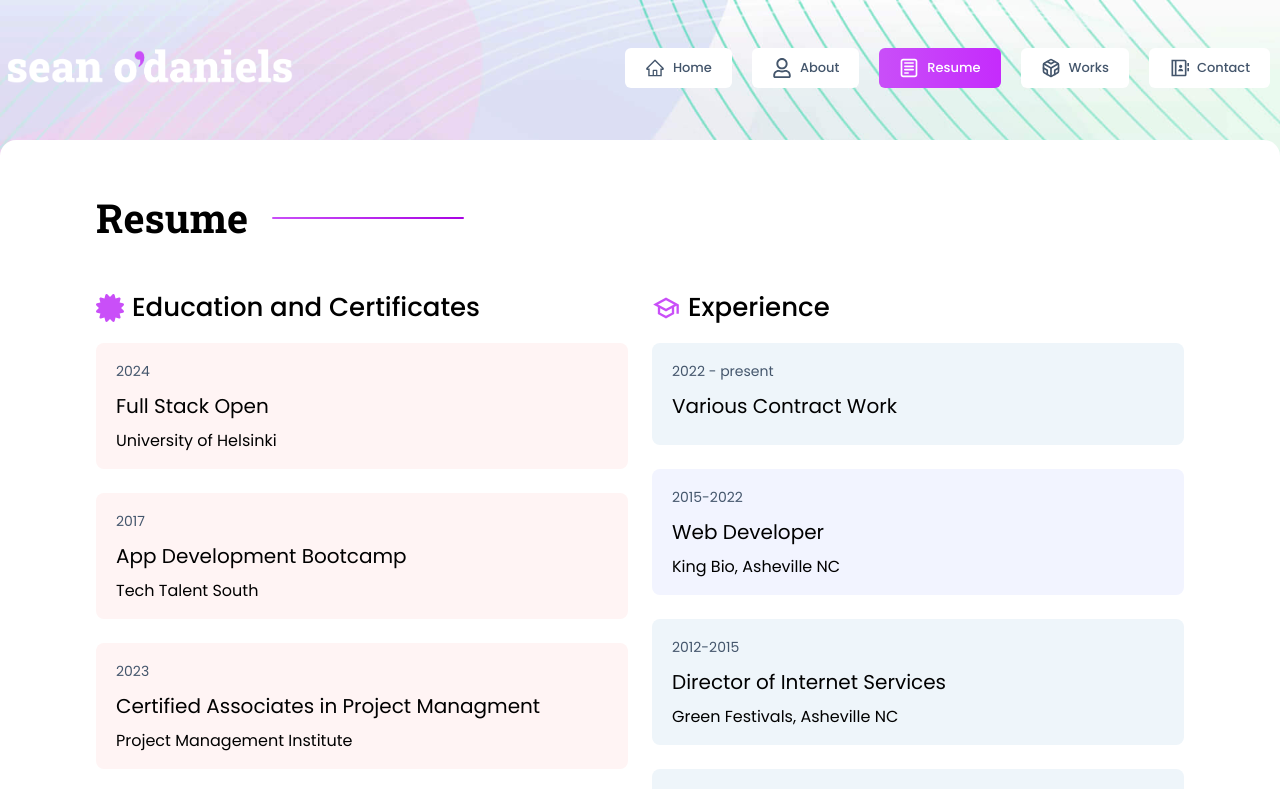
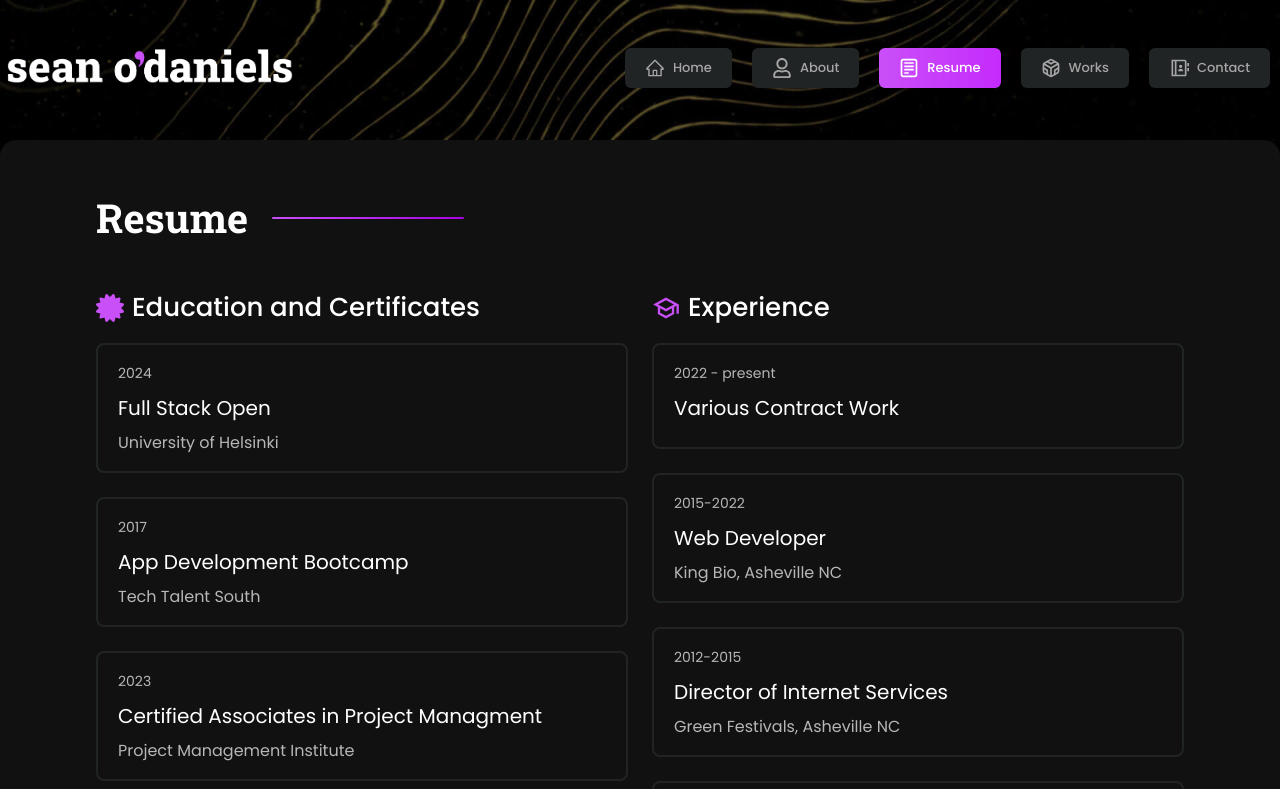
Before and after one commit to seanodaniels/odaniels.org, a Next.js app: page /resume in a window 1280 px wide. Shown: the top 789 px of the page. Built offline with nearby package versions, Linux system fonts and the light colour scheme.

Commit message:
fix: Successfully hard coded dark mode.

```diff
--- a/app/layout.js
+++ b/app/layout.js
@@ -14,7 +14,7 @@ export default function RootLayout({ children }) {
     AOS.refresh();
   }, []);
   return (
-    <html lang="en" data-theme="dark">
+    <html lang="en">
       <body>
         <ToastContainer
           position="top-right"
--- a/components/header/Header.jsx
+++ b/components/header/Header.jsx
@@ -88,7 +88,7 @@ const Header = () => {
                 </li>
               ))}
               {/* light dark mode button start */}
-              {/* <DarkMode /> */}
+              <DarkMode />
               {/* light dark mode button end */}
             </ul>
             {/* Menu items end  */}
--- a/components/mode/DarkMode.jsx
+++ b/components/mode/DarkMode.jsx
@@ -1,9 +1,15 @@
 "use client";
 import { FiSun, FiMoon } from "react-icons/fi";
 import { useTheme } from "next-themes";
+import { useEffect } from "react";
 
 export default function DarkMode() {
   const { theme, setTheme } = useTheme('dark');
+
+  // Hard Code Theme to 'dark'
+  useEffect(() => {
+    setTheme('dark');
+  }, []);
 
   // toggle of dark & light mode
   const toggle = () => {
@@ -13,13 +19,13 @@ export default function DarkMode() {
 
   return (
     <>
-      <span
+      {/* <span
         className="bg-white w-[40px] hover:text-white hidden  h-[40px] rounded-full lg:flex justify-center items-center text-black hover:bg-[#c94ff8] transition-all duration-300 ease-in-out cursor-pointer ml-2 "
         onClick={toggle}
       >
         <FiMoon className="text-3xl dark-mode-light dark:hidden" />
         <FiSun className="text-2xl dark-mode-dark hidden  fill-jacarta-700  group-hover:fill-white group-focus:fill-white dark:block dark:fill-white " />
-      </span>
+      </span> */}
     </>
   );
 }
--- a/components/mode/DarkModeMobile.jsx
+++ b/components/mode/DarkModeMobile.jsx
@@ -1,9 +1,15 @@
 "use client";
 import { FiSun, FiMoon } from "react-icons/fi";
 import { useTheme } from "next-themes";
+import { useEffect } from "react";
 
 export default function DarkModeMobile() {
   const { theme, setTheme } = useTheme('dark');
+
+  // Hard Code Theme to 'dark'
+  useEffect(() => {
+    setTheme('dark');
+  }, []);
 
   // toggle of dark & light mode
   const toggle = () => {
@@ -13,13 +19,13 @@ export default function DarkModeMobile() {
 
   return (
     <>
-      <span
+      {/* <span
         className="bg-white w-[40px] hover:text-white flex items-center h-[40px] rounded-full lg:hidden justify-center text-black hover:bg-[#c94ff8] transition-all duration-300 ease-in-out cursor-pointer ml-2 "
         onClick={toggle}
       >
         <FiMoon className="text-3xl dark-mode-light dark:hidden" />
         <FiSun className="text-2xl dark-mode-dark hidden  fill-jacarta-700  group-hover:fill-white group-focus:fill-white dark:block dark:fill-white " />
-      </span>
+      </span> */}
     </>
   );
 }
```
Also changed, not shown: components/Resume/ResumeCard.jsx (line endings or trailing spaces).
